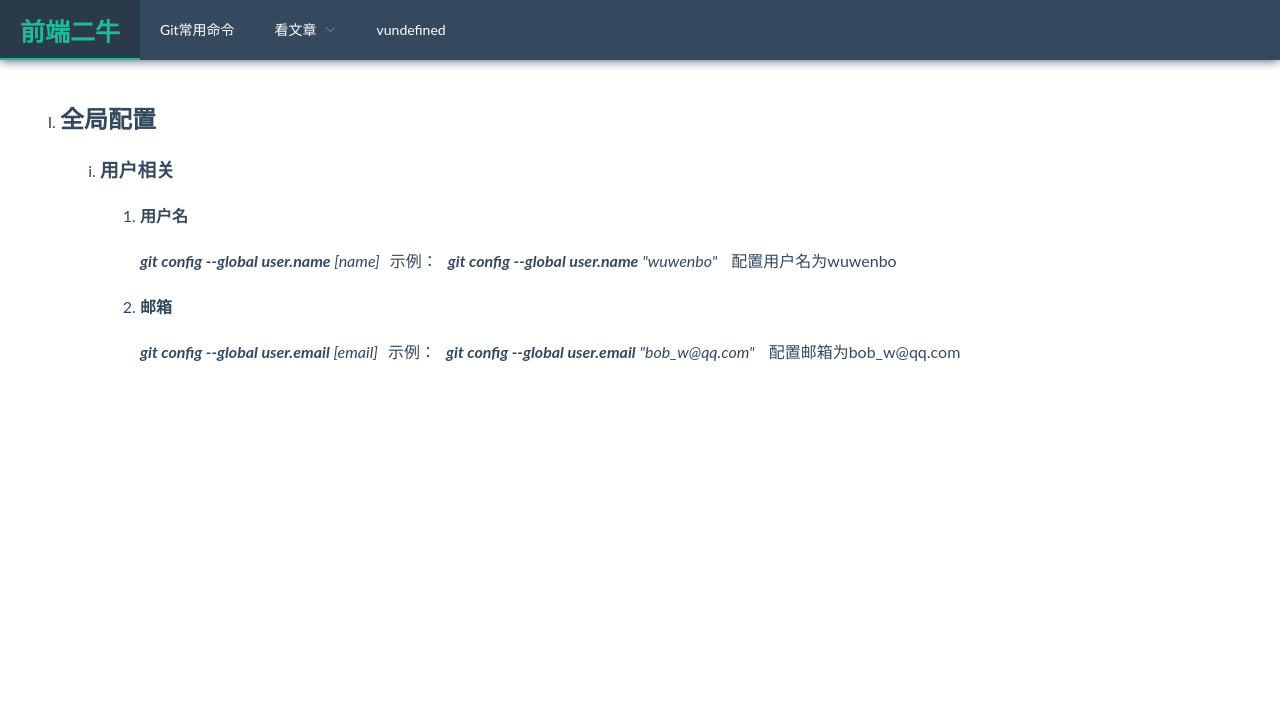
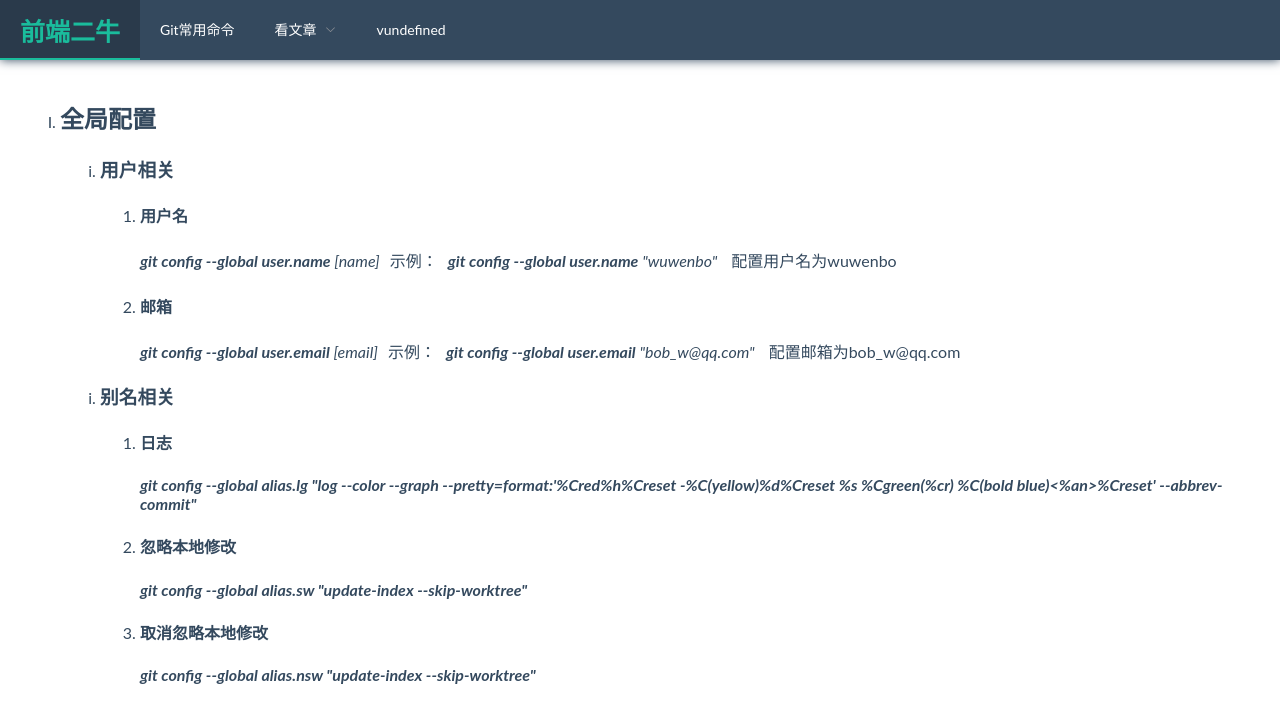
Before and after one commit to Bob2100/common-vue, a Vue app: page /GitTeach in a window 1280 px wide. Shown: the top 722 px of the page. Built offline with nearby package versions, Linux system fonts and the light colour scheme; the HTML template or start-up script is replaced by a standard one.

Commit message:
add git commond

```diff
--- a/src/views/gitTeach/CommondLi.vue
+++ b/src/views/gitTeach/CommondLi.vue
@@ -8,6 +8,7 @@
         </strong>
         <slot name="placeholder"></slot>
       </i>
+      <span v-if="isShowCase">
         <span class="commond-desc">示例：</span>
         <i>
           <strong>
@@ -15,6 +16,8 @@
           </strong>
           <slot name="param"> </slot>
         </i>
+      </span>
+
       <span class="commond-desc">
         <slot name="desc"></slot>
       </span>
@@ -27,6 +30,10 @@ export default {
   name: 'CommondLi',
   props: {
     title: String,
+    isShowCase: {
+      type: Boolean,
+      default: true
+    }
   }
 }
 </script>
--- a/src/views/gitTeach/index.vue
+++ b/src/views/gitTeach/index.vue
@@ -24,6 +24,26 @@
             </ol>
           </li>
         </ol>
+        <ol type="i">
+          <li>
+            <h3>别名相关</h3>
+            <ol>
+              <CommondLi title="日志" :isShowCase="false">
+                <template v-slot:commond>git config --global alias.lg "log
+                  --color --graph
+                  --pretty=format:'%Cred%h%Creset -%C(yellow)%d%Creset %s
+                  %Cgreen(%cr) %C(bold blue)&lt;%an&gt;%Creset'
+                  --abbrev-commit"</template>
+              </CommondLi>
+              <CommondLi title="忽略本地修改" :isShowCase="false">
+                <template v-slot:commond>git config --global alias.sw "update-index --skip-worktree"</template>
+              </CommondLi>
+              <CommondLi title="取消忽略本地修改" :isShowCase="false">
+                <template v-slot:commond>git config --global alias.nsw "update-index --skip-worktree"</template>
+              </CommondLi>
+            </ol>
+          </li>
+        </ol>
       </li>
     </ol>
 
```
Lines whose indentation alone changed are shown as unchanged.
